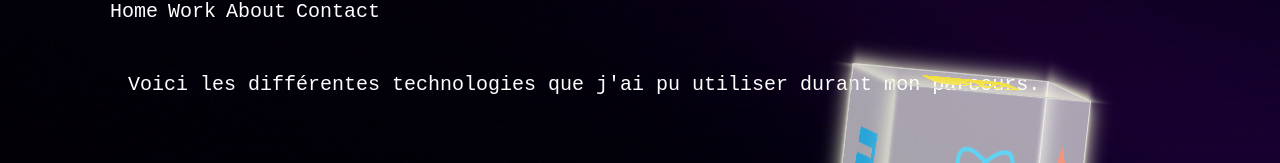
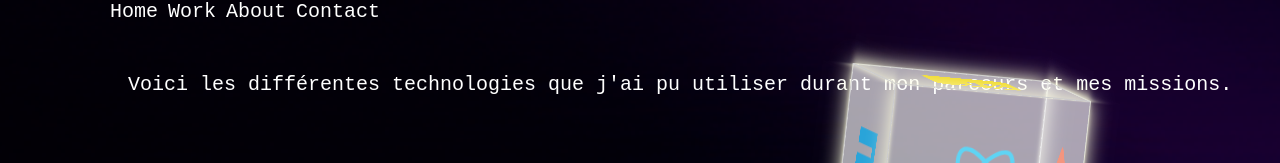
Before and after one commit to mathildemong/portfolio, a React (Create React App) app: page /aboutme in a window 1280 px wide. Shown: the part 149-312 px from the top of the page. Built offline with nearby package versions, Linux system fonts and the light colour scheme.

Commit message:
changes cv et built

```diff
--- a/src/components/aboutme/aboutme.jsx
+++ b/src/components/aboutme/aboutme.jsx
@@ -1,7 +1,6 @@
 import React from 'react'
 import NavBar from '../NavBar/Navbar'
-import '../aboutme/aboutme.css';
-import cv from '../../assets/img/cv.pdf';
+import '../aboutme/aboutme.css'
 import {
   faCss3,
   faGitAlt,
@@ -21,7 +20,7 @@ function Aboutme() {
            <h1 class="title">Mon parcours<br></br>
      </h1>
        <NavBar/>
-       <div className="Text"><p>Voici les différentes technologies que j'ai pu utiliser durant mon parcours.</p></div>
+       <div className="Text"><p>Voici les différentes technologies que j'ai pu utiliser durant mon parcours et mes missions.</p></div>
 
  <div className="stage-cube-cont">
           <div className="cubespinner">
```
Also changed, not shown: 1 other file (tests, documents, lock files or other folders).
